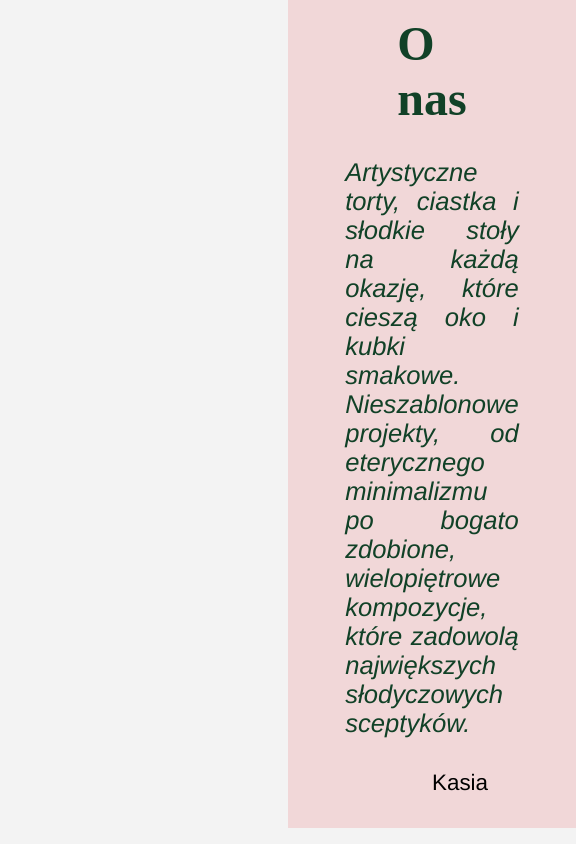
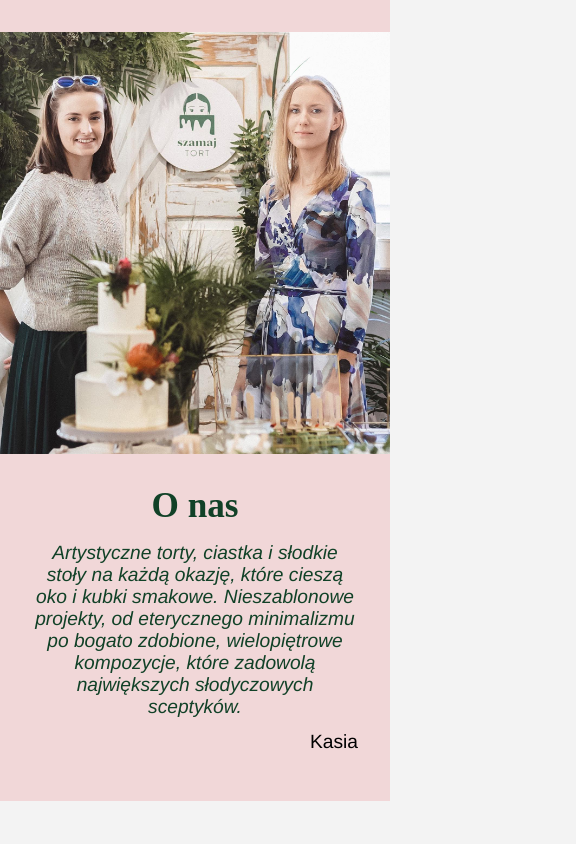
Before and after one commit to fstawicki/SzamajTort, a React (Create React App) app: page / in a window 390 px wide. Shown: the part 860-1704 px from the top of the page, 576 px wide, since content can reach past the window. Built offline with nearby package versions, Linux system fonts and the light colour scheme; a web font is replaced by a local one.

Commit message:
working on responsiveness

```diff
--- a/src/components/AboutUs/About.module.css
+++ b/src/components/AboutUs/About.module.css
@@ -46,7 +46,7 @@
     font-family: 'AngleciaProTitleW01-Regular';
     color: #114127;
     font-size: 3rem;
-    margin-bottom: 2rem;
+    padding-bottom: 2rem;
 }
 
 .right p{
@@ -61,3 +61,46 @@
     font-size: 1.4rem;
     margin: 2rem 0 0 auto;
 }
+
+@media (max-width: 1000px){
+    .container{
+        flex-direction: column;
+        height: max-content;
+        background-color: #F1D7D8;
+        padding: 3rem 0 1rem 0;
+    }
+
+
+    .left{
+        height: 50vh;
+    }
+    .leftImg{
+        background-size: cover;
+        background-position: top;
+    }
+
+    .left,
+    .right{
+        width: 100%;
+        padding: 0;
+    }
+
+    .right{
+        padding: 2rem;
+    }
+
+    .right h2{
+        font-size: 2.2rem;
+        padding-bottom: 1rem;
+    }
+
+    .right p{
+        font-size: 1.2rem;
+        text-align: center;
+    }
+
+    .right .author{
+        font-size: 1.2rem;
+        margin: 0.8rem 0 0 auto;
+    }
+}
```
Also changed, not shown: src/components/AboutUs/About.js (+2 -5 lines).
